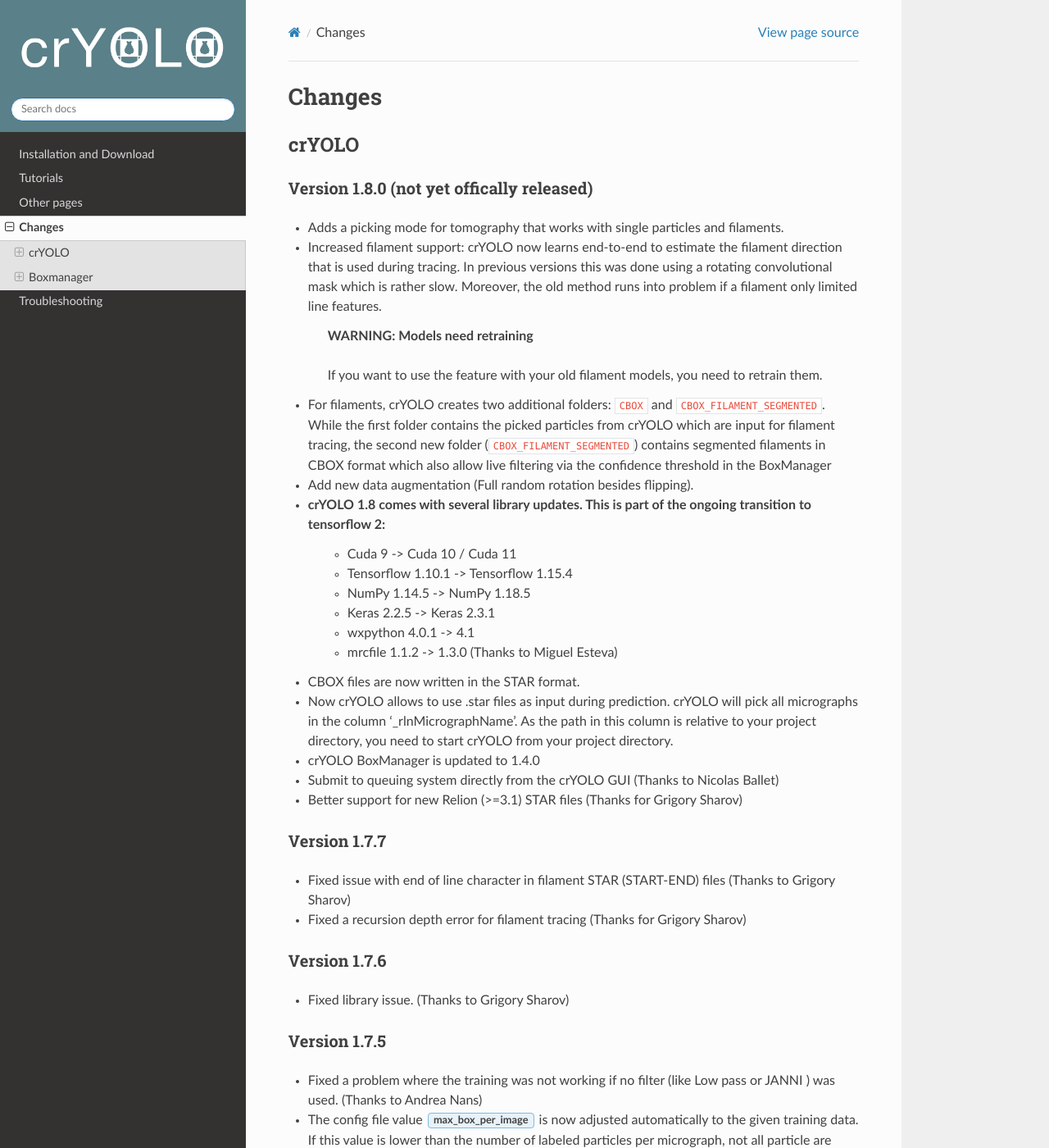
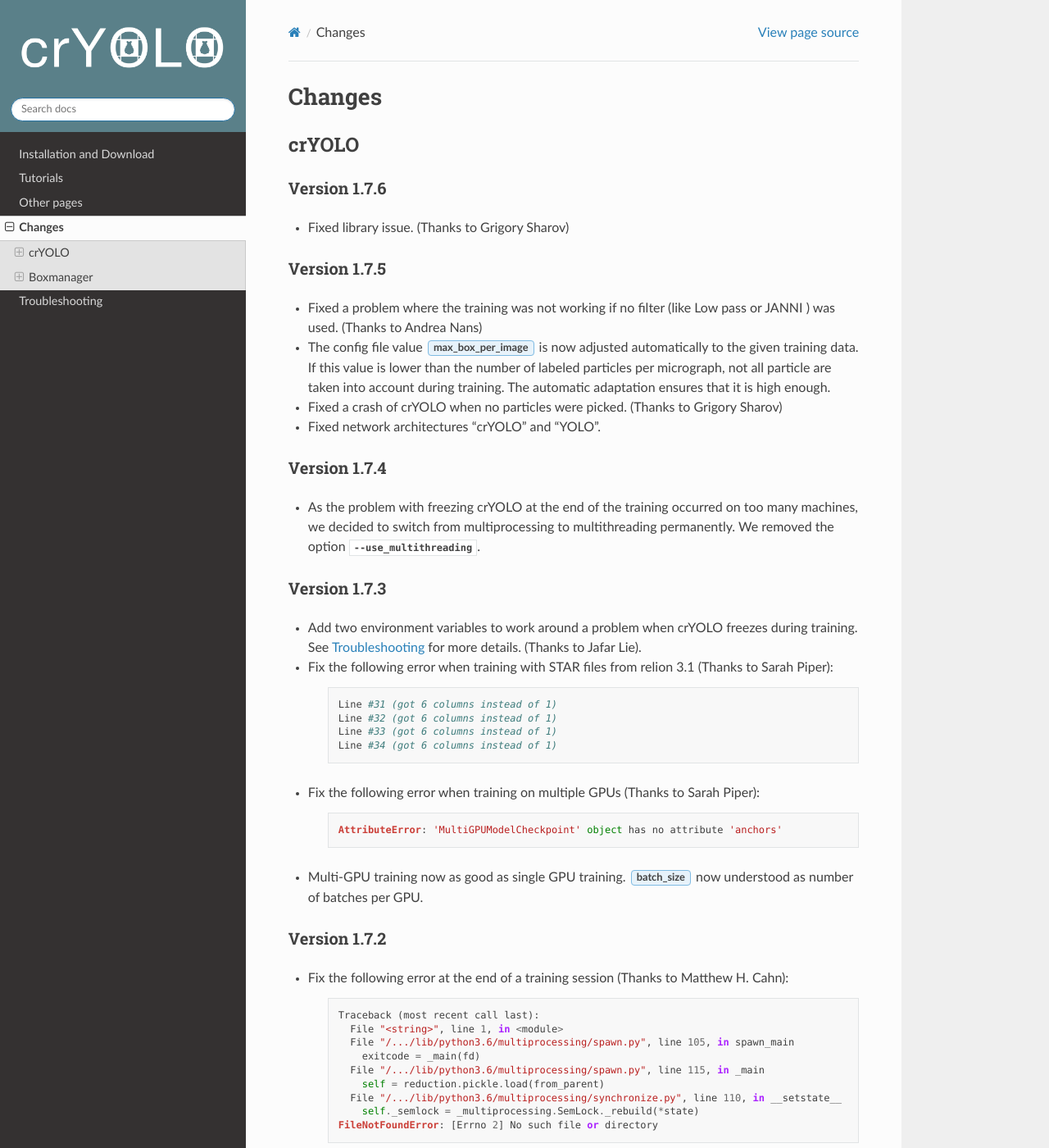
Before and after one commit to MPI-Dortmund/cryolo, a Sphinx documentation site: the page built from source/changes.rst, in a window 1280 px wide and 1400 px high. Shown: the whole window at 82% size. Built offline with Sphinx 7.4.7 and the Read the Docs theme 2.0.0, drawn with Linux system fonts in a browser that asks for light colours.

Commit message:
remove latest changes to get documentation building again...

```diff
--- a/source/changes.rst
+++ b/source/changes.rst
@@ -3,34 +3,6 @@ Changes
 
 crYOLO
 ^^^^^^
-
-Version 1.8.0 (not yet offically released)
-******************************************
-* Adds a picking mode for tomography that works with single particles and filaments.
-* Increased filament support: crYOLO now learns end-to-end to estimate the filament direction that is used during tracing. In previous versions this was done using a rotating convolutional mask which is rather slow. Moreover, the old method runs into problem if a filament only limited line features.
-
-    **WARNING: Models need retraining**
-
-    If you want to use the feature with your old filament models, you need to retrain them.
-* For filaments, crYOLO creates two additional folders: :file:`CBOX` and :file:`CBOX_FILAMENT_SEGMENTED`. While the first folder  contains the picked particles from crYOLO which are input for filament tracing, the second new folder (:file:`CBOX_FILAMENT_SEGMENTED`) contains segmented filaments in CBOX format which also allow live filtering via the confidence threshold in the BoxManager
-* Add new data augmentation (Full random rotation besides flipping).
-* crYOLO 1.8 comes with several library updates. This is part of the ongoing transition to tensorflow 2:
-    * Cuda 9 -> Cuda 10 / Cuda 11
-    * Tensorflow 1.10.1 -> Tensorflow 1.15.4
-    * NumPy 1.14.5 -> NumPy 1.18.5
-    * Keras 2.2.5 -> Keras 2.3.1
-    * wxpython 4.0.1 -> 4.1
-    * mrcfile 1.1.2 -> 1.3.0 (Thanks to Miguel Esteva)
-* CBOX files are now written in the STAR format.
-* Now crYOLO allows to use .star files as input during prediction. crYOLO will pick all micrographs in the column '_rlnMicrographName'. As the path in this column is relative to your project directory, you need to start crYOLO from your project directory.
-* crYOLO BoxManager is updated to 1.4.0
-* Submit to queuing system directly from the crYOLO GUI (Thanks to Nicolas Ballet)
-* Better support for new Relion (>=3.1) STAR files (Thanks for Grigory Sharov)
-
-Version 1.7.7
-*************
-* Fixed issue with end of line character in filament STAR (START-END) files (Thanks to Grigory Sharov)
-* Fixed a recursion depth error for filament tracing (Thanks for Grigory Sharov)
 
 Version 1.7.6
 *************
```
